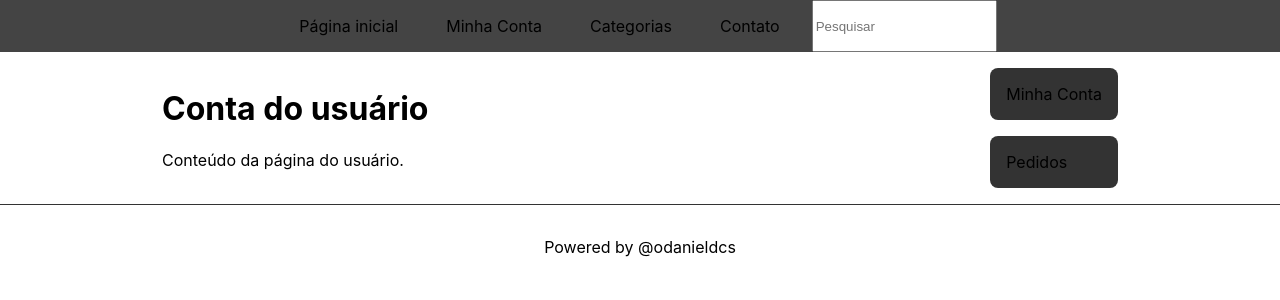
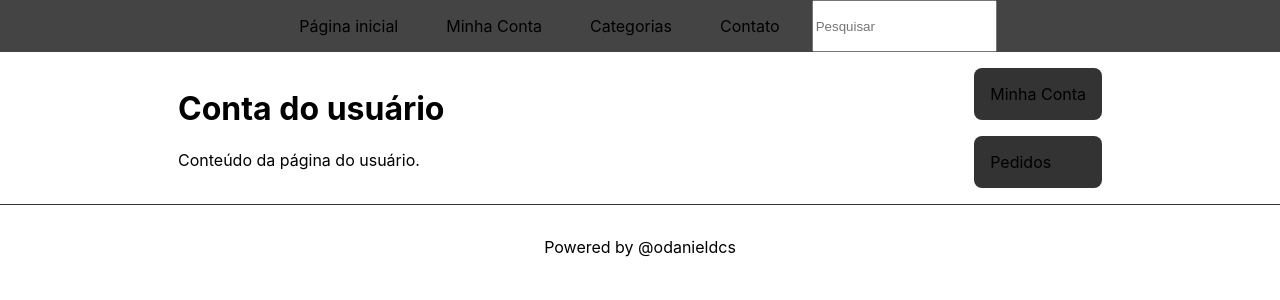
Before and after one commit to dcs-academy/fundamentos-frontend, a Next.js app in the folder nextjs/aula-nextjs/: page /account in a window 1280 px wide. Shown: the top 300 px of the page. Built offline with nearby package versions, Linux system fonts and the light colour scheme.

Commit message:
feat: source nextjslesson 07

```diff
--- /dev/null
+++ b/nextjs/aula-nextjs/components/layout/multipleFn/AccountLayout.js
@@ -0,0 +1,16 @@
+import { getLayout as getSiteLayout } from "./Layout";
+import Sidebar from "../Sidebar";
+
+export default function AccountLayout({ children }) {
+  return (
+    <>
+      <div className="container accountLayout">
+        <main>{children}</main>
+        <Sidebar />
+      </div>
+    </>
+  );
+}
+
+export const getLayout = (page) =>
+  getSiteLayout(<AccountLayout>{page}</AccountLayout>);
--- /dev/null
+++ b/nextjs/aula-nextjs/components/layout/multipleFn/Layout.js
@@ -0,0 +1,16 @@
+import Header from "../Header";
+import Footer from "../Footer";
+
+export default function Layout({ children }) {
+  return (
+    <>
+      <Header />
+      <div className="container">
+        <main>{children}</main>
+      </div>
+      <Footer />
+    </>
+  );
+}
+
+export const getLayout = (page) => <Layout>{page}</Layout>;
--- a/nextjs/aula-nextjs/pages/_app.js
+++ b/nextjs/aula-nextjs/pages/_app.js
@@ -1,14 +1,11 @@
 import "../styles/globals.css";
-import Layout from "../components/layout/multiple/Layout";
+import Layout from "../components/layout/multipleFn/Layout";
 
 function MyApp({ Component, pageProps, router }) {
-  const CustomLayout = Component.layout || Layout;
+  const getLayout =
+    Component.getLayout || ((page) => <Layout children={page} />);
 
-  return (
-    <CustomLayout>
-      <Component {...pageProps} />
-    </CustomLayout>
-  );
+  return getLayout(<Component {...pageProps} />);
 }
 
 export default MyApp;
--- a/nextjs/aula-nextjs/pages/account/index.js
+++ b/nextjs/aula-nextjs/pages/account/index.js
@@ -1,4 +1,4 @@
-import AccountLayout from "../../components/layout/multiple/AccountLayout";
+import { getLayout } from "../../components/layout/multipleFn/AccountLayout";
 
 export default function PageAccount() {
   return (
@@ -9,4 +9,4 @@
   );
 }
 
-PageAccount.layout = AccountLayout;
+PageAccount.getLayout = getLayout;
```
